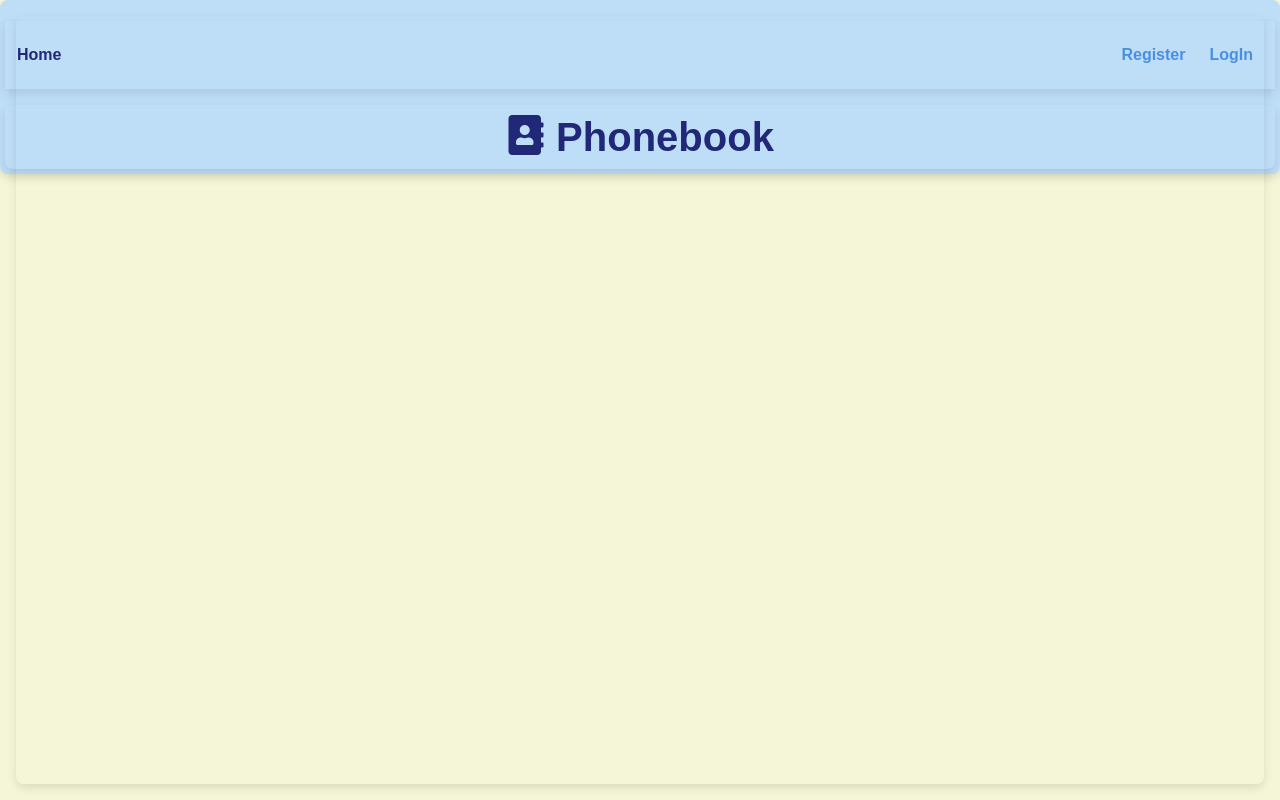
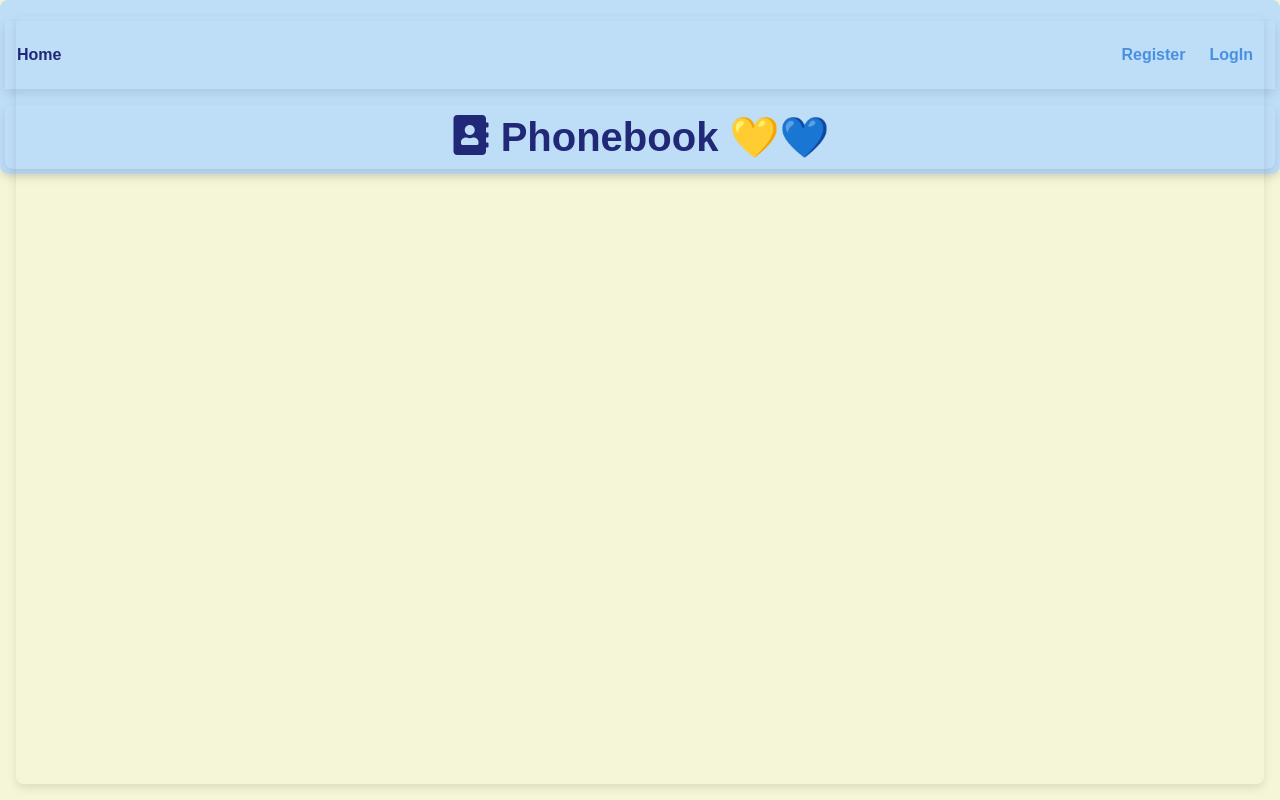
Before and after one commit to Valeriia-Martynova/goit-react-hw-08, a React (Vite) app: page / in a window 1280 px wide. Built offline with nearby package versions, Linux system fonts and the light colour scheme.

Commit message:
add heart

```diff
--- a/src/pages/HomePage/HomePage.jsx
+++ b/src/pages/HomePage/HomePage.jsx
@@ -6,7 +6,7 @@ const HomePage = () => {
     <div className={c.homePage}>
       <h1>
         <FaAddressBook />
-        Phonebook
+        Phonebook 💛💙
       </h1>
     </div>
   );
```
